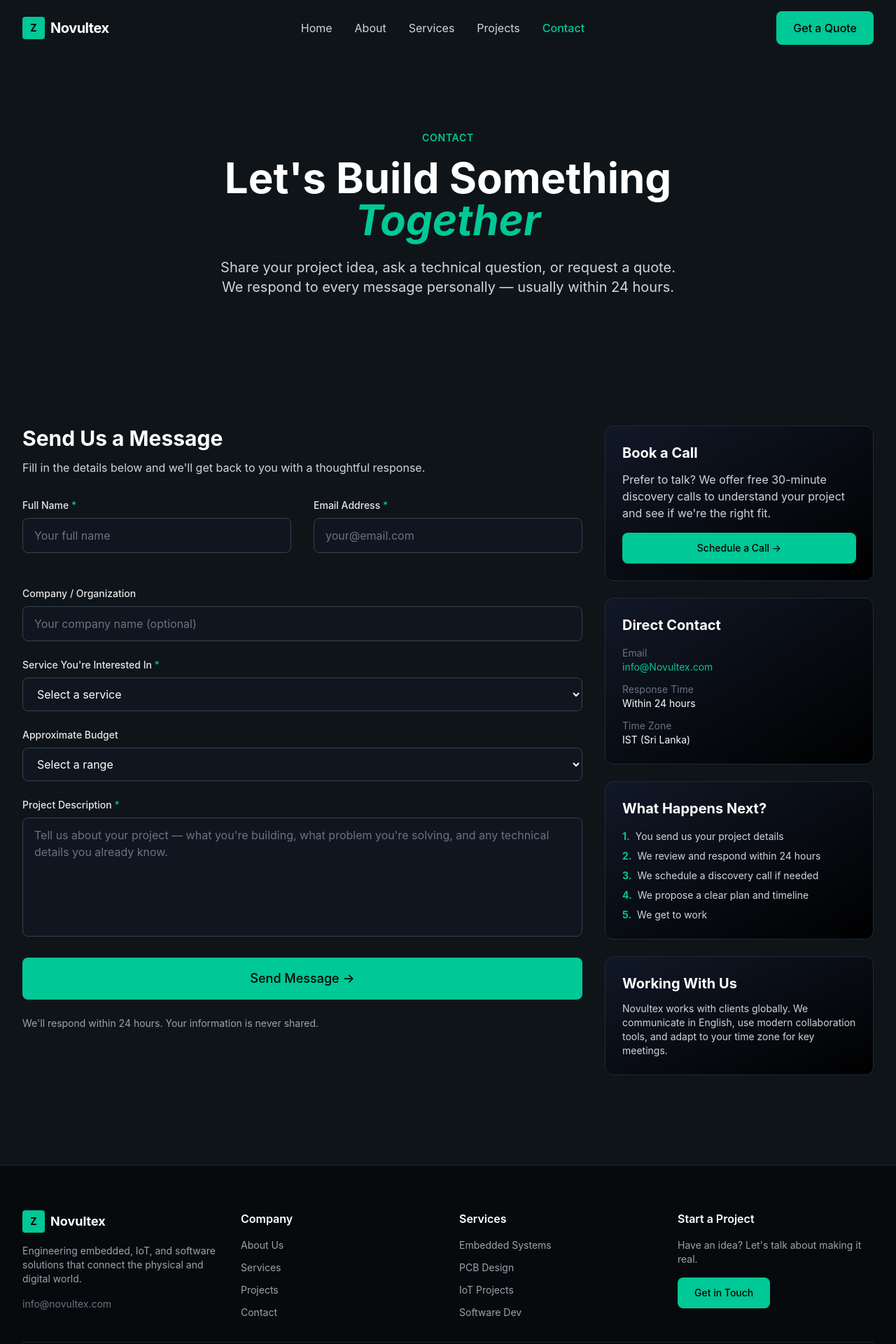
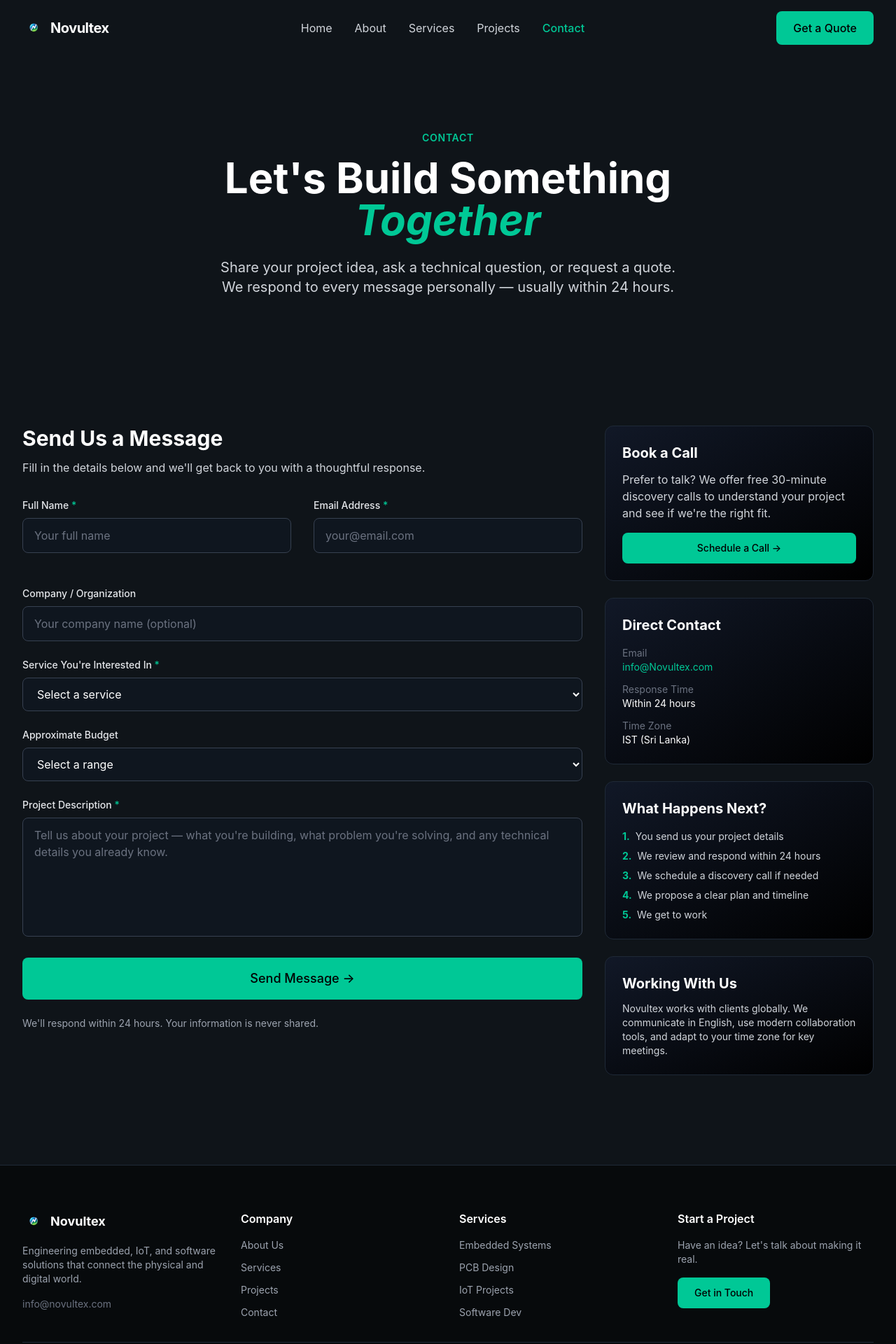
Before and after one commit to Bharkkav/Novultex_webpage, a Next.js app: page /contact in a window 1280 px wide. Shown: the top 1920 px of the page at 70% size. Built offline with nearby package versions, Linux system fonts and the light colour scheme.

Commit message:
changes did for enhance 1

```diff
--- a/app/about/page.tsx
+++ b/app/about/page.tsx
@@ -3,7 +3,6 @@
 import Navigation from '@/components/Navigation'
 import Footer from '@/components/Footer'
 import Link from 'next/link'
-import Image from 'next/image'
 
 export default function About() {
   const values = [
@@ -126,10 +125,10 @@ export default function About() {
                 With deep expertise across embedded systems, IoT architecture, PCB design, and software development, Bharkkav founded Novultex Technologies to create a firm where quality engineering and client satisfaction are never in conflict.
               </p>
               <blockquote className="text-lg italic text-gray-300 border-l-4 border-accent pl-4 mb-6">
-                "I started Novultex because I believe that real engineering — careful, tested, well-thought-out engineering — can solve almost any problem. Every client who brings us a challenge gets my personal commitment to making it work."
+                &ldquo;I started Novultex because I believe that real engineering - careful, tested, well-thought-out engineering - can solve almost any problem. Every client who brings us a challenge gets my personal commitment to making it work.&rdquo;
               </blockquote>
               <Link href="/contact" className="btn btn--primary">
-                Let's Work Together
+                Let&apos;s Work Together
               </Link>
             </div>
           </div>
@@ -142,7 +141,7 @@ export default function About() {
           <div className="flex flex-col md:flex-row items-center justify-between gap-8">
             <div>
               <h2 className="text-3xl md:text-4xl font-bold mb-3">Have a Project in Mind?</h2>
-              <p className="text-lg opacity-90">We'd love to hear about it. Share your idea and let's explore how Novultex can bring it to life.</p>
+              <p className="text-lg opacity-90">We&apos;d love to hear about it. Share your idea and let&apos;s explore how Novultex can bring it to life.</p>
             </div>
             <div className="flex flex-col md:flex-row gap-4 flex-shrink-0">
               <Link href="/contact#quote" className="btn bg-black text-white hover:bg-opacity-90">
--- a/app/page.tsx
+++ b/app/page.tsx
@@ -1,6 +1,5 @@
 'use client'
 
-import { useEffect, useRef } from 'react'
 import Navigation from '@/components/Navigation'
 import Footer from '@/components/Footer'
 import Link from 'next/link'
@@ -190,7 +189,7 @@ export default function Home() {
           <div className="flex flex-col md:flex-row items-center justify-between gap-8">
             <div>
               <h2 className="text-3xl md:text-4xl font-bold mb-3">Ready to Build Something Exceptional?</h2>
-              <p className="text-lg opacity-90">Let's turn your idea into a working system. Share your concept and we'll tell you exactly how we'd approach it.</p>
+              <p className="text-lg opacity-90">Let&apos;s turn your idea into a working system. Share your concept and we&apos;ll tell you exactly how we&apos;d approach it.</p>
             </div>
             <div className="flex flex-col md:flex-row gap-4 flex-shrink-0">
               <Link href="/contact#quote" className="btn bg-black text-white hover:bg-opacity-90">
--- a/app/projects/page.tsx
+++ b/app/projects/page.tsx
@@ -108,7 +108,7 @@ export default function Projects() {
             Projects That<br /><em className="text-accent">Speak for Themselves</em>
           </h1>
           <p className="text-xl text-gray-300 max-w-2xl mx-auto">
-            A selection of systems we've built — embedded hardware, IoT platforms, PCB designs, and software solutions delivered to clients across the globe.
+            A selection of systems we&apos;ve built - embedded hardware, IoT platforms, PCB designs, and software solutions delivered to clients across the globe.
           </p>
         </div>
       </section>
@@ -204,9 +204,9 @@ export default function Projects() {
       {/* BUILD WITH US */}
       <section className="section bg-black bg-opacity-30">
         <div className="container text-center">
-          <h2 className="text-4xl font-bold mb-4">Don't See Your Industry?</h2>
+          <h2 className="text-4xl font-bold mb-4">Don&apos;t See Your Industry?</h2>
           <p className="text-gray-300 max-w-2xl mx-auto mb-8 text-lg">
-            These are just examples. Novultex has worked across automotive, agriculture, healthcare, logistics, home automation, industrial, and more. If your project involves embedded systems, IoT, PCB, or software — we're the right team.
+            These are just examples. Novultex has worked across automotive, agriculture, healthcare, logistics, home automation, industrial, and more. If your project involves embedded systems, IoT, PCB, or software - we&apos;re the right team.
           </p>
           <Link href="/contact" className="btn btn--primary btn--lg">
             Tell Us About Your Project
@@ -220,7 +220,7 @@ export default function Projects() {
           <div className="flex flex-col md:flex-row items-center justify-between gap-8">
             <div>
               <h2 className="text-3xl md:text-4xl font-bold mb-3">Ready to Build Your Project?</h2>
-              <p className="text-lg opacity-90">Start with a conversation. We'll assess your needs and propose the right approach.</p>
+              <p className="text-lg opacity-90">Start with a conversation. We&apos;ll assess your needs and propose the right approach.</p>
             </div>
             <Link href="/contact#quote" className="btn bg-black text-white hover:bg-opacity-90 text-lg flex-shrink-0">
               Get a Quote
--- a/app/services/page.tsx
+++ b/app/services/page.tsx
@@ -184,7 +184,7 @@ export default function Services() {
           <div className="flex flex-col md:flex-row items-center justify-between gap-8">
             <div>
               <h2 className="text-3xl md:text-4xl font-bold mb-3">Not Sure Which Service You Need?</h2>
-              <p className="text-lg opacity-90">Tell us about your project and we'll recommend the right approach — honestly and without pressure.</p>
+              <p className="text-lg opacity-90">Tell us about your project and we&apos;ll recommend the right approach - honestly and without pressure.</p>
             </div>
             <div className="flex-shrink-0">
               <Link href="/contact#quote" className="btn bg-black text-white hover:bg-opacity-90 text-lg">
--- a/components/Footer.tsx
+++ b/components/Footer.tsx
@@ -1,4 +1,5 @@
 import Link from 'next/link'
+import Image from 'next/image'
 
 export default function Footer() {
   return (
@@ -8,9 +9,13 @@ export default function Footer() {
           {/* Brand */}
           <div>
             <Link href="/" className="flex items-center gap-2 mb-4 no-underline">
-              <div className="h-8 w-8 bg-accent rounded flex items-center justify-center">
-                <span className="font-bold text-black text-sm">Z</span>
-              </div>
+              <Image
+                src="/assets/company-logo.png"
+                alt="Novultex logo"
+                width={32}
+                height={32}
+                className="h-8 w-8 object-contain"
+              />
               <span className="font-bold text-lg">Novultex</span>
             </Link>
             <p className="text-gray-400 text-sm mb-4">
@@ -64,7 +69,7 @@ export default function Footer() {
           {/* CTA */}
           <div>
             <h5 className="font-semibold mb-4">Start a Project</h5>
-            <p className="text-gray-400 text-sm mb-4">Have an idea? Let's talk about making it real.</p>
+            <p className="text-gray-400 text-sm mb-4">Have an idea? Let&apos;s talk about making it real.</p>
             <Link href="/contact#quote" className="btn btn--primary text-sm">
               Get in Touch
             </Link>
--- a/components/Navigation.tsx
+++ b/components/Navigation.tsx
@@ -2,6 +2,7 @@
 
 import { useState, useEffect } from 'react'
 import Link from 'next/link'
+import Image from 'next/image'
 import { usePathname } from 'next/navigation'
 
 export default function Navigation() {
@@ -35,9 +36,14 @@ export default function Navigation() {
       <div className="container flex items-center justify-between h-20">
         {/* Logo */}
         <Link href="/" className="flex items-center gap-2 no-underline">
-          <div className="h-8 w-8 bg-accent rounded flex items-center justify-center">
-            <span className="font-bold text-black text-sm">Z</span>
-          </div>
+          <Image
+            src="/assets/company-logo.png"
+            alt="Novultex logo"
+            width={32}
+            height={32}
+            className="h-8 w-8 object-contain"
+            priority
+          />
           <span className="font-bold text-xl tracking-tight">Novultex</span>
         </Link>
 
--- a/lib/hooks.ts
+++ b/lib/hooks.ts
@@ -11,6 +11,7 @@ export function useIntersectionObserver() {
   }, [])
 
   useEffect(() => {
+    const elements = refs.current
     const observer = new IntersectionObserver(
       (entries) => {
         entries.forEach((entry) => {
@@ -23,12 +24,12 @@ export function useIntersectionObserver() {
       { threshold: 0.12, rootMargin: '0px 0px -40px 0px' }
     )
 
-    refs.current.forEach((el) => {
+    elements.forEach((el) => {
       observer.observe(el)
     })
 
     return () => {
-      refs.current.forEach((el) => {
+      elements.forEach((el) => {
         observer.unobserve(el)
       })
     }
```
Also changed, not shown: app/contact/page.tsx (+6 -6 lines), public/assets/company-logo.png (renamed from public/company-logo.svg.png).
